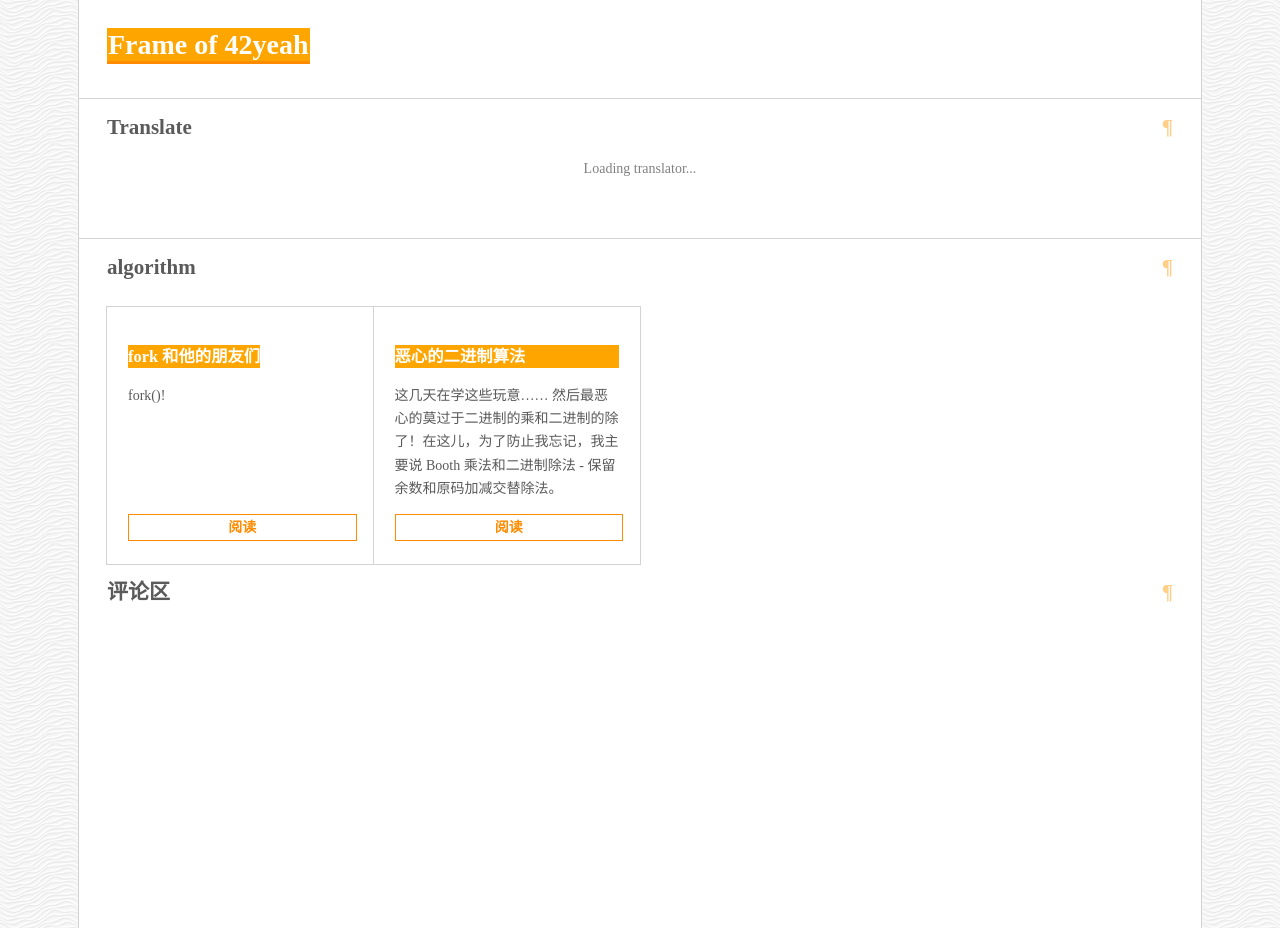
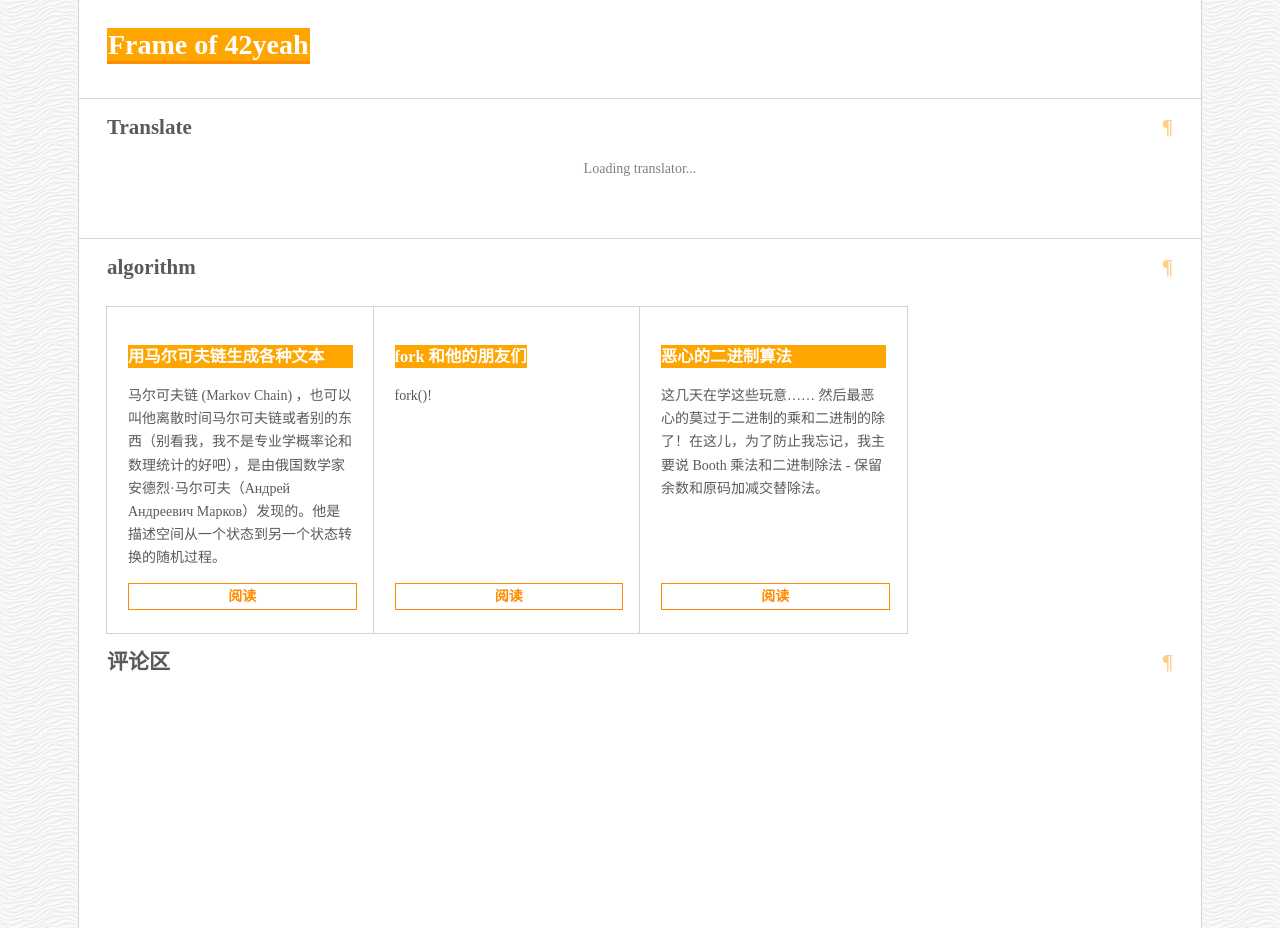
Before and after one commit to POTION4/potion4.github.io, a Jekyll site: the page built from _category/algorithm.md, in a window 1280 px wide. Built offline with Jekyll 4.4.1, drawn with Linux system fonts in a browser that asks for light colours; some web fonts are replaced; a script that is not in the unit is left out; comment, search, counter and statistics services are not loaded; some of the changed lines change nothing that is shown.

Commit message:
2019-8-31

````diff
--- /dev/null
+++ b/_posts/2019-8-31-markov-text-gen.md
@@ -0,0 +1,230 @@
+---
+layout: post
+title: 用马尔可夫链生成各种文本
+categories: [ algorithm ]
+---
+
+马尔可夫链 (Markov Chain) ，也可以叫他离散时间马尔可夫链或者别的东西（别看我，我不是专业学概率论和数理统计的好吧），是由俄国数学家安德烈·马尔可夫（Андрей Андреевич Марков）发现的。他是描述空间从一个状态到另一个状态转换的随机过程。
+
+## 废话结束！
+
+![Markov chain](/assets/markov.png)
+
+马尔可夫链本身其实一点都不好玩。但是有趣的地方就是因为他的特性，我们可以用它来脑作各种很傻逼的故事！这玩意不需要知道什么机器学习，神经网络之类的玩意儿，只要知道他最简单的原理就可以了。那么我们就马上来看看怎么用这个名字看起来很高端的东西来做各种奇奇怪怪的东西吧！
+
+## 原理
+
+我不是数学老师，所以很明显我是不会好好的说这个东西的；我直接用实例来开始说，好吧：
+
+```
+The cat asked the dog: "What is true love?" Answered the dog: "Loving the cat."
+```
+
+这是一段很简单的文字，或者叫 corpus （文集）。不用从网上找是从哪来的，这是我为了举个例子瞎掰的。那么马可夫链是怎么工作的呢？
+
+## 走文集
+
+首先，我们会进行一个叫做 ”走文集“ 的操作：
+- 先看头两个单词：`The cat`。
+- 然后我们看这两个单词的下一个单词：`asked` 。
+- 然后我们把它组成一个小集合：`{ "The cat": [ "asked" ] }` 。
+- 没了。接下来往下移，我们来看第一个单词和第二个单词的组合： `cat asked` 。
+- 和他的下一个单词： `the` 。
+- 把他们的组合加到小集合里：`{ "The cat": [ "asked" ], "cat asked": [ "the" ] }`。
+- 一直移动下去，直到填满整个集合。额外值得注意的是，标点符号是保留的。
+
+你可能会疑惑。为什么值是一个数组呢？因为仔细观察上面的那个文集。在里面，`the dog:` 这个组合出现了两次。于是在走到那里的时候，这个数组关于 the dog 的那部分就会变成这样：
+
+```json
+{
+    ...
+    "the dog": [ "\"What", "\"Loving" ],
+    ...
+}
+```
+
+分别出自于 `...asked the dog: "What is t...` 和 `...Answered the dog: "Loving th...` 。
+
+因此，走完文集之后，集合应该长这样：
+
+```json
+{ "The cat": [ "asked" ],
+  "cat asked": [ "the" ],
+  "asked the": [ "dog:" ],
+  "the dog:": [ "\"What", "\"Loving" ],
+  "dog: \"What": [ "is" ],
+  "\"What is": [ "true" ],
+  "is true": [ "love?\"" ],
+  "true love?\"": [ "Answered" ],
+  "love?\" Answered": [ "the" ],
+  "Answered the": [ "dog:" ],
+  "dog: \"Loving": [ "the" ],
+  "\"Loving the": [ "cat.\"" ],
+  "the cat.\"": [ null ] }
+```
+
+可以看到，最后那里结尾处就是 null ，也被叫做 suffix 。从我刚刚说的话可以推断出，第一句话（也就是第一个词和第二个词的组合），当然也就叫做 prefix 了。
+
+prefix 自己应该自成一个数组，这样程序就知道应该从什么开始脑作了： `[ "The cat" ]` 。因为我给的文集太小（只有一句话），所以当然只有一个词了。当文集变大之后，就不是这么简单了。具体的会在后面说。
+
+那么既然文集已经走完了，并且我们已经有了整个这个集合和一个 prefix 的集合了，我们就可以开始生成文本了！我们先从 prefix 开始，一句句的生成吧：
+
+## 生成文本
+
+生成文本的过程非常简单。先从 prefix 开始，不断检查这句话目前的最后两个单词对应集合内哪个键位，有什么元素，然后就把元素加上去（有点像链表）：
+
+1. `The cat`
+2. `[The cat]` -> `asked`
+3. `The cat asked`
+4. `The [cat asked]` -> `the`
+5. `The cat asked the`
+6. `The cat [asked the]` -> `dog:`
+7. `The cat asked the dog:`
+8. `The cat asked [the dog:]` -> `"What`, `"Loving`
+
+现在这里停一下。很明显这里出现了分叉！这就是马尔可夫链的美妙之处了：现在我们假设我们完全随机的选了后面那个。好了继续：
+
+9. `The cat asked the dog: "Loving`
+
+再停一下。这里出现了些很丑陋的情况，譬如这个引号开了不一定会有的关（这里的确有的关，但在别的情况里就不一定了）。这个就你们自己去解决吧，我就算了，毕竟年纪大了：
+
+10. `The cat asked the [dog: "Loving]` -> `the`
+11. `The cat asked the dog: "Loving the`
+12. `The cat asked the dog: ["Loving the]` -> `cat."`
+13. `The cat asked the dog: "Loving the cat."`
+
+至此，一段由马尔可夫链生成的废话完成。在这种情况下，这就是很符合语法的废话：对面完全没有感受到上下文，并且其实本身的意义也好像没有。但是管啥呢！从此，你可以用马尔可夫链生成废话和别人聊天了！
+
+## 文集能大一点吗？有很多句话怎么办？
+
+很简单，我们只要把这个大的文集用句号分割：
+
+```js
+let paras = corpus.split(".");
+```
+
+然后对于 para 里面的每一段，都把它走一次就行了！（记得在句尾把句号加回去！）假如你想要，也能根据叹号逗号诸如此类的来分割，完全没问题：
+
+```js
+for (let i = 0; i < paras.length; i++) {
+    walk(paras[i] + ".");
+}
+```
+
+对于你自己来说，假如要生成多个段落的话，只要重复执行几次生成那个步骤就可以了！
+
+## 写作手法
+
+我们都知道，不同的作者有不同的写作手法。挑选的文集不一样通常也会出现各种各样的结果。假如我们挑选很科幻的文章（例如阿西莫夫的《基地》），就会出现各种高端科学字眼。假如我们挑选魔幻的文章（《指环王》！），就会出现魔幻的字眼。假如我们挑选科学性的文章（论文？）就会出现很严谨的字眼，让整篇文章虽然看不懂，但好像跟论文一样。把不同文学作品混在一起还会出现很多奇怪的玩意儿。你也能用这个来生成属于自己的 lorem ipsum!
+
+当然，在哪里能看这么多免费网上爽文呢？当然是 [古登堡计划](https://www.gutenberg.org) 啦！有个不好的地方，就是我上面括号里的文章都不在……因为他们还有版权。
+
+## 实例
+
+说完了！接下来假如你自己想玩又不想写，这里是一个小玩具：
+
+<textarea id="corpus" rows="10">Alice was beginning to get very tired of sitting by her sister on the bank, and of having nothing to do: once or twice she had peeped into the book her sister was reading, but it had no pictures or conversations in it, 'and what is the use of a book,' thought Alice 'without pictures or conversation?'
+So she was considering in her own mind (as well as she could, for the hot day made her feel very sleepy and stupid), whether the pleasure of making a daisy-chain would be worth the trouble of getting up and picking the daisies, when suddenly a White Rabbit with pink eyes ran close by her.
+There was nothing so very remarkable in that; nor did Alice think it so very much out of the way to hear the Rabbit say to itself, 'Oh dear! Oh dear! I shall be late!' (when she thought it over afterwards, it occurred to her that she ought to have wondered at this, but at the time it all seemed quite natural); but when the Rabbit actually took a watch out of its waistcoat-pocket, and looked at it, and then hurried on, Alice started to her feet, for it flashed across her mind that she had never before seen a rabbit with either a waistcoat-pocket, or a watch to take out of it, and burning with curiosity, she ran across the field after it, and fortunately was just in time to see it pop down a large rabbit-hole under the hedge.
+In another moment down went Alice after it, never once considering how in the world she was to get out again.
+The rabbit-hole went straight on like a tunnel for some way, and then dipped suddenly down, so suddenly that Alice had not a moment to think about stopping herself before she found herself falling down a very deep well.
+Either the well was very deep, or she fell very slowly, for she had plenty of time as she went down to look about her and to wonder what was going to happen next. First, she tried to look down and make out what she was coming to, but it was too dark to see anything; then she looked at the sides of the well, and noticed that they were filled with cupboards and book-shelves; here and there she saw maps and pictures hung upon pegs. She took down a jar from one of the shelves as she passed; it was labelled 'ORANGE MARMALADE', but to her great disappointment it was empty: she did not like to drop the jar for fear of killing somebody, so managed to put it into one of the cupboards as she fell past it.
+'Well!' thought Alice to herself, 'after such a fall as this, I shall think nothing of tumbling down stairs! How brave they'll all think me at home! Why, I wouldn't say anything about it, even if I fell off the top of the house!' (Which was very likely true.)
+Down, down, down. Would the fall never come to an end! 'I wonder how many miles I've fallen by this time?' she said aloud. 'I must be getting somewhere near the centre of the earth. Let me see: that would be four thousand miles down, I think--' (for, you see, Alice had learnt several things of this sort in her lessons in the schoolroom, and though this was not a very good opportunity for showing off her knowledge, as there was no one to listen to her, still it was good practice to say it over) '--yes, that's about the right distance--but then I wonder what Latitude or Longitude I've got to?' (Alice had no idea what Latitude was, or Longitude either, but thought they were nice grand words to say.)
+Presently she began again. 'I wonder if I shall fall right through the earth! How funny it'll seem to come out among the people that walk with their heads downward! The Antipathies, I think--' (she was rather glad there was no one listening, this time, as it didn't sound at all the right word) '--but I shall have to ask them what the name of the country is, you know. Please, Ma'am, is this New Zealand or Australia?' (and she tried to curtsey as she spoke--fancy curtseying as you're falling through the air! Do you think you could manage it?) 'And what an ignorant little girl she'll think me for asking! No, it'll never do to ask: perhaps I shall see it written up somewhere.'
+Down, down, down. There was nothing else to do, so Alice soon began talking again. 'Dinah'll miss me very much to-night, I should think!' (Dinah was the cat.) 'I hope they'll remember her saucer of milk at tea-time. Dinah my dear! I wish you were down here with me! There are no mice in the air, I'm afraid, but you might catch a bat, and that's very like a mouse, you know. But do cats eat bats, I wonder?' And here Alice began to get rather sleepy, and went on saying to herself, in a dreamy sort of way, 'Do cats eat bats? Do cats eat bats?' and sometimes, 'Do bats eat cats?' for, you see, as she couldn't answer either question, it didn't much matter which way she put it. She felt that she was dozing off, and had just begun to dream that she was walking hand in hand with Dinah, and saying to her very earnestly, 'Now, Dinah, tell me the truth: did you ever eat a bat?' when suddenly, thump! thump! down she came upon a heap of sticks and dry leaves, and the fall was over.
+Alice was not a bit hurt, and she jumped up on to her feet in a moment: she looked up, but it was all dark overhead; before her was another long passage, and the White Rabbit was still in sight, hurrying down it. There was not a moment to be lost: away went Alice like the wind, and was just in time to hear it say, as it turned a corner, 'Oh my ears and whiskers, how late it's getting!' She was close behind it when she turned the corner, but the Rabbit was no longer to be seen: she found herself in a long, low hall, which was lit up by a row of lamps hanging from the roof.
+There were doors all round the hall, but they were all locked; and when Alice had been all the way down one side and up the other, trying every door, she walked sadly down the middle, wondering how she was ever to get out again.
+Suddenly she came upon a little three-legged table, all made of solid glass; there was nothing on it except a tiny golden key, and Alice's first thought was that it might belong to one of the doors of the hall; but, alas! either the locks were too large, or the key was too small, but at any rate it would not open any of them. However, on the second time round, she came upon a low curtain she had not noticed before, and behind it was a little door about fifteen inches high: she tried the little golden key in the lock, and to her great delight it fitted!
+Alice opened the door and found that it led into a small passage, not much larger than a rat-hole: she knelt down and looked along the passage into the loveliest garden you ever saw. How she longed to get out of that dark hall, and wander about among those beds of bright flowers and those cool fountains, but she could not even get her head though the doorway; 'and even if my head would go through,' thought poor Alice, 'it would be of very little use without my shoulders. Oh, how I wish I could shut up like a telescope! I think I could, if I only know how to begin.' For, you see, so many out-of-the-way things had happened lately, that Alice had begun to think that very few things indeed were really impossible.
+There seemed to be no use in waiting by the little door, so she went back to the table, half hoping she might find another key on it, or at any rate a book of rules for shutting people up like telescopes: this time she found a little bottle on it, ('which certainly was not here before,' said Alice,) and round the neck of the bottle was a paper label, with the words 'DRINK ME' beautifully printed on it in large letters.
+It was all very well to say 'Drink me,' but the wise little Alice was not going to do that in a hurry. 'No, I'll look first,' she said, 'and see whether it's marked "poison" or not'; for she had read several nice little histories about children who had got burnt, and eaten up by wild beasts and other unpleasant things, all because they would not remember the simple rules their friends had taught them: such as, that a red-hot poker will burn you if you hold it too long; and that if you cut your finger very deeply with a knife, it usually bleeds; and she had never forgotten that, if you drink much from a bottle marked 'poison,' it is almost certain to disagree with you, sooner or later.
+However, this bottle was not marked 'poison,' so Alice ventured to taste it, and finding it very nice, (it had, in fact, a sort of mixed flavour of cherry-tart, custard, pine-apple, roast turkey, toffee, and hot buttered toast,) she very soon finished it off.
+</textarea>
+<a href="javascript:generate()">生成</a>
+
+## 故事
+
+**以下内容不是我写的。**
+
+<span id="story"></span>
+
+<script>
+let logs = {};
+let prefixes = [];
+
+function trim(corpus, from, to = " ") {
+    let prev;
+    do {
+        prev = corpus;
+        corpus = corpus.replace(from, to);
+    } while (prev != corpus);
+    return corpus;
+}
+
+function walkParagraph(corpus) {
+    corpus = trim(corpus, "\n");
+    corpus = trim(corpus, "  ");
+    corpus = trim(corpus, ". ", ".");
+    let sentences = corpus.split(".");
+    for (let i = 0; i < sentences.length; i++) {
+        walk(sentences[i] + ".");
+    }
+}
+
+function walk(corpus) {
+    let words = corpus.split(" ");
+    for (let i = 0; i < words.length - 1; i++) {
+        let w = words[i] + " " + words[i + 1];
+        let next = null;
+        if (i + 2 < words.length) {
+            next = words[i + 2];
+        }
+        if (logs[w] != undefined) {
+            logs[w].push(next);
+        } else {
+            logs[w] = [ next ];
+        }
+        if (i == 0) {
+            prefixes.push(w);
+        }
+    }
+}
+
+function babble() {
+    let sentence = prefixes[Math.floor(Math.random() * prefixes.length)];
+
+    // look for next
+    while (true) {
+        let frags = sentence.split(" ");
+        let current = frags[frags.length - 2] + " " + frags[frags.length - 1];
+        let candidates = logs[current];
+        let next = candidates[Math.floor(Math.random() * candidates.length)];
+
+        if (next == null) {
+            return sentence;
+        } else {
+            sentence += " " + next;
+        }
+    }
+    return "Never used";
+}
+
+function genParagraph(sentenceCount) {
+    let build = "";
+    for (let i = 0; i < sentenceCount; i++) {
+        build += babble() + " ";
+    }
+    return build;
+}
+
+function generate() {
+    let corpus = document.getElementById("corpus").value;
+    logs = [];
+    prefixes = [];
+    walkParagraph(corpus);
+    document.getElementById("story").innerHTML = genParagraph(3)
+}
+
+generate();
+</script>
--- a/css/style.css
+++ b/css/style.css
@@ -75,6 +75,16 @@ strong, b {
 }
 
 input {
+  border: 0;
+  padding: 0.3rem;
+  border-bottom: 1px orange dotted;
+  color: rgb(90, 90, 90);
+  font-family: "notoserif", serif;
+  font-size: 13px;
+}
+
+textarea {
+  width: 100%;
   border: 0;
   padding: 0.3rem;
   border-bottom: 1px orange dotted;
````
Also changed, not shown: assets/markov.png (added).
